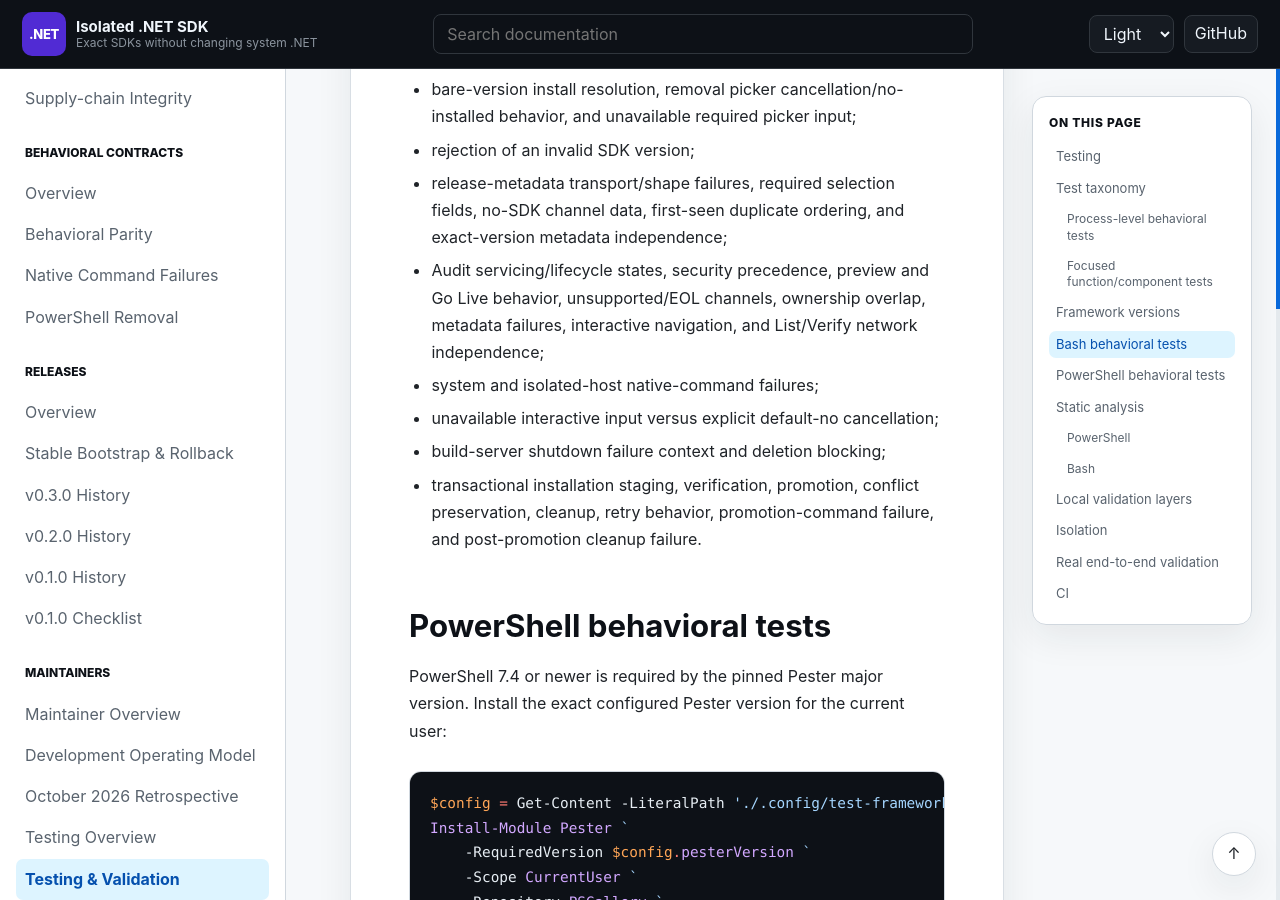
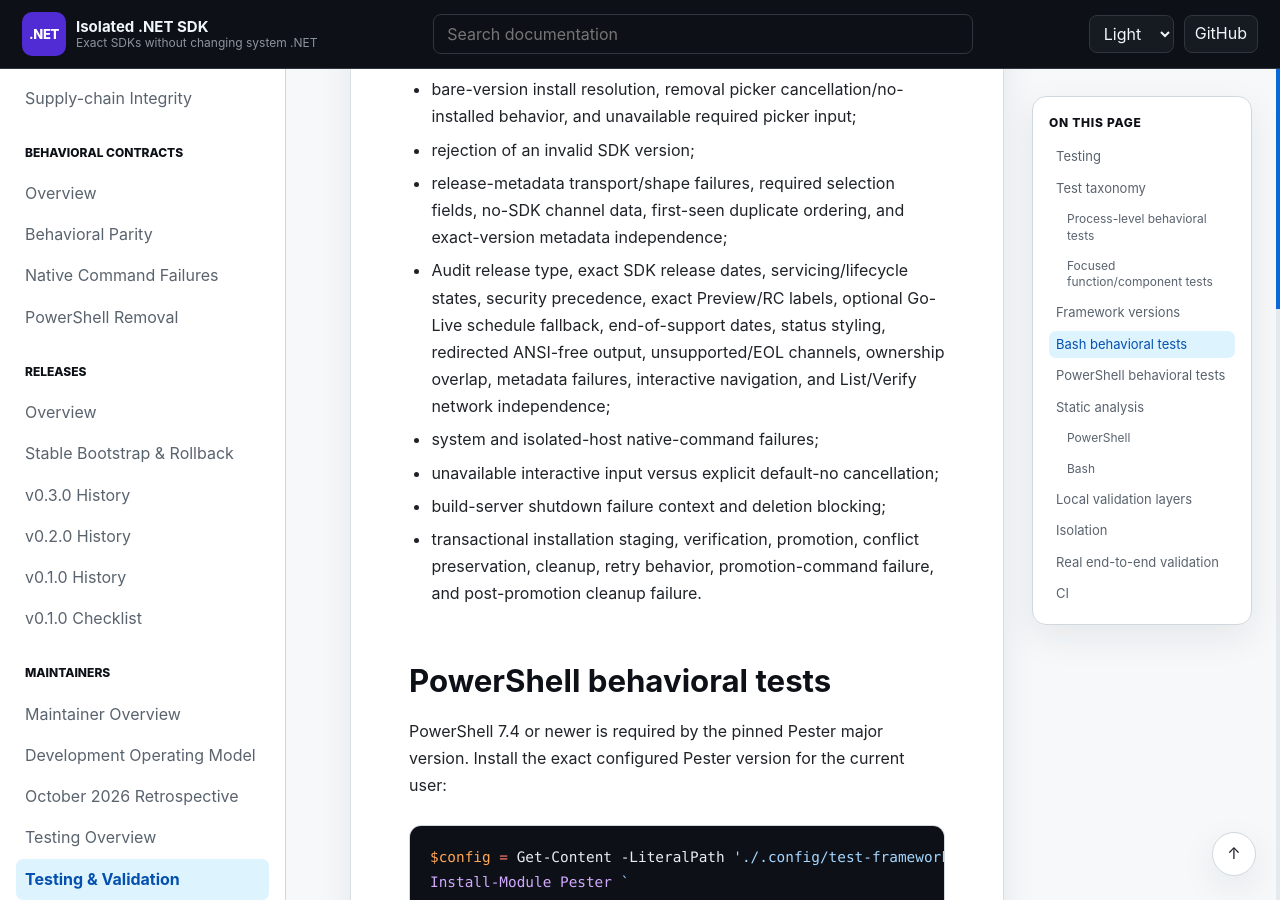
Before and after one commit to infoconex/isolated-dotnet-sdk, a Jekyll site: the page built from docs/maintainers/testing/testing.md, in a window 1280 px wide and 900 px high, scrolled down 2494 px. Built offline with Jekyll 4.4.1, drawn with Linux system fonts in a browser that asks for light colours; our own code applies the rules of GitHub Pages for plain Markdown files.

Commit message:
docs: describe enriched SDK Audit lifecycle output

```diff
--- a/docs/maintainers/testing/testing.md
+++ b/docs/maintainers/testing/testing.md
@@ -64,7 +64,7 @@
 - bare-version install resolution, removal picker cancellation/no-installed behavior, and unavailable required picker input;
 - rejection of an invalid SDK version;
 - release-metadata transport/shape failures, required selection fields, no-SDK channel data, first-seen duplicate ordering, and exact-version metadata independence;
-- Audit servicing/lifecycle states, security precedence, preview and Go Live behavior, unsupported/EOL channels, ownership overlap, metadata failures, interactive navigation, and List/Verify network independence;
+- Audit release type, exact SDK release dates, servicing/lifecycle states, security precedence, exact Preview/RC labels, optional Go-Live schedule fallback, end-of-support dates, status styling, redirected ANSI-free output, unsupported/EOL channels, ownership overlap, metadata failures, interactive navigation, and List/Verify network independence;
 - system and isolated-host native-command failures;
 - unavailable interactive input versus explicit default-no cancellation;
 - build-server shutdown failure context and deletion blocking;
```
